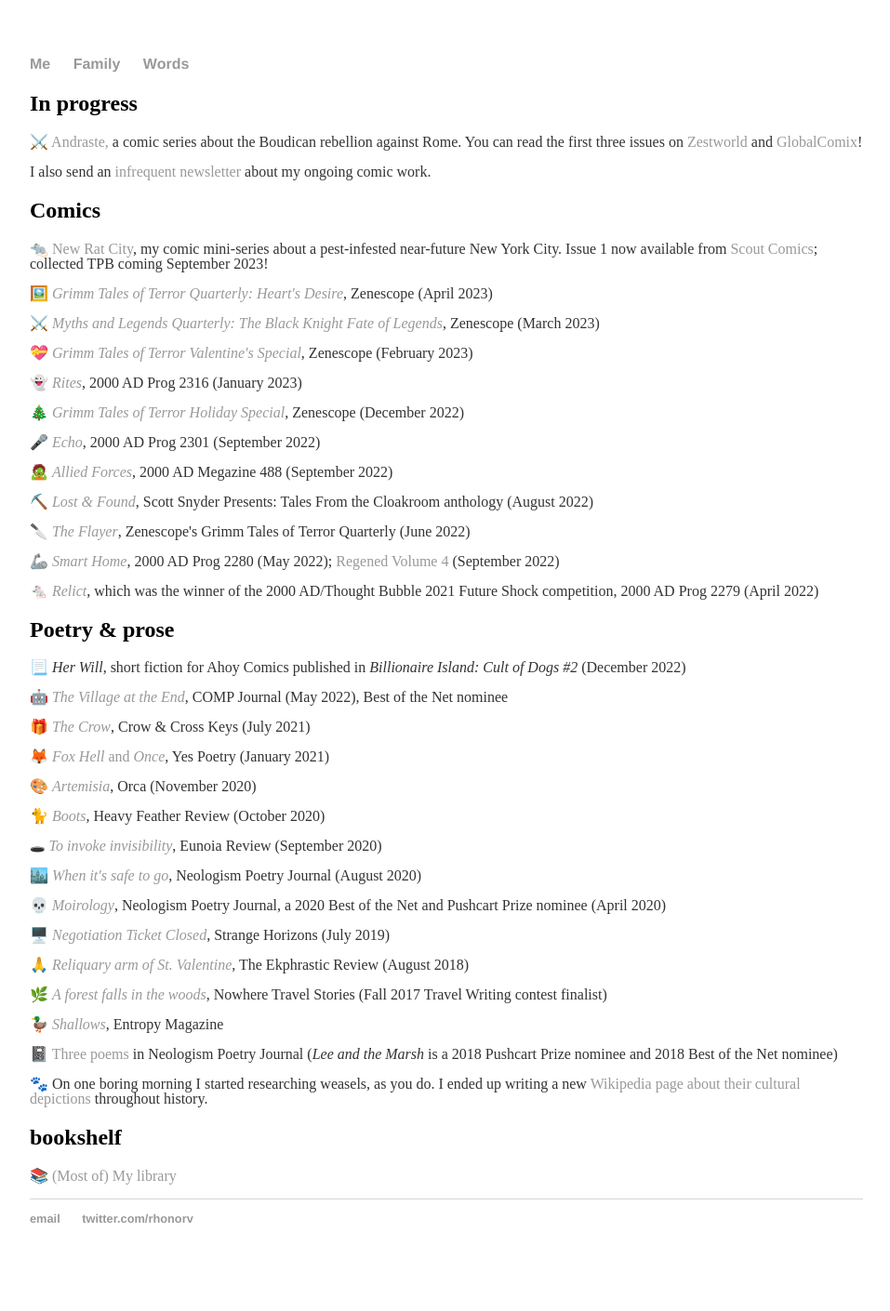
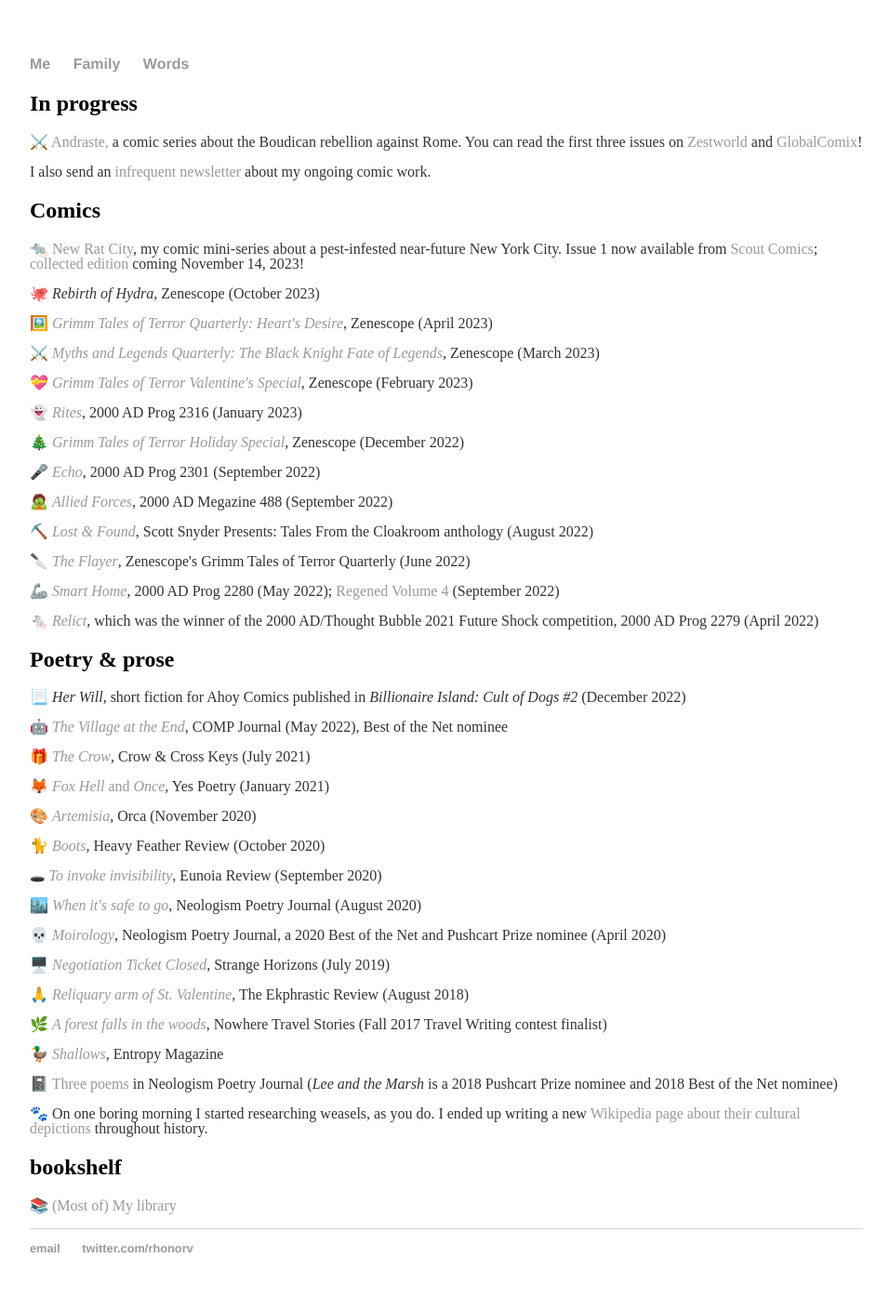
Before and after one commit to rhonorv/rhonorv.github.io, a Jekyll site: the page words/index.html, which Jekyll copies as it is, in a window 1280 px wide. Shown: the whole page at 93% size, without its empty margins (160-1117 px from the left). Built offline with Jekyll 4.4.1, drawn with Linux system fonts in a browser that asks for light colours; before the commit the page ends 1378 px from its top, so only the background shows below that.

Commit message:
Update index.html

```diff
--- a/words/index.html
+++ b/words/index.html
@@ -31,7 +31,9 @@
 
 	<div class="words">
 	<h2>Comics</h2>
-		<p><span aria-hidden="true">🐀 </span><a href="https://www.newratcitycomic.com">New Rat City</a>, my comic mini-series about a pest-infested near-future New York City. Issue 1 now available from <a href="https://www.scoutcomics.com/collections/new-rat-city">Scout Comics</a>; collected TPB coming September 2023!</p>
+		<p><span aria-hidden="true">🐀 </span><a href="https://www.newratcitycomic.com">New Rat City</a>, my comic mini-series about a pest-infested near-future New York City. Issue 1 now available from <a href="https://www.scoutcomics.com/collections/new-rat-city">Scout Comics</a>; <a href="https://www.simonandschuster.com/books/New-Rat-City/Honor-Vincent/9781639691869">collected edition</a> coming November 14, 2023!</p>
+
+		<p><span aria-hidden="true">🐙 </span><em>Rebirth of Hydra</em>, Zenescope (October 2023)</p>
 
 		<p><span aria-hidden="true">🖼️ </span><em><a href="https://zenescope.com/collections/new-releases-1/products/grimm-tales-of-terror-quarterly-hearts-desire">Grimm Tales of Terror Quarterly: Heart's Desire</a></em>, Zenescope (April 2023)</p>
 
```
